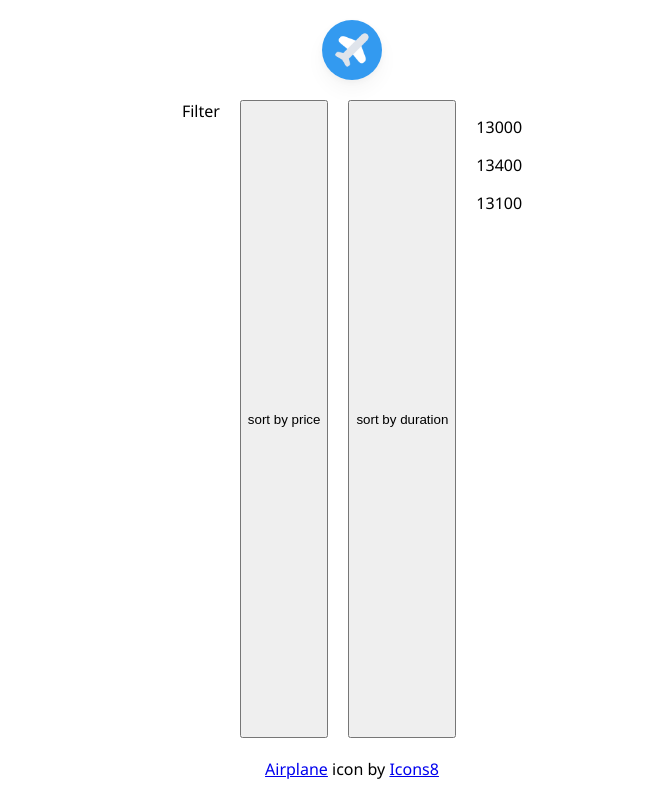
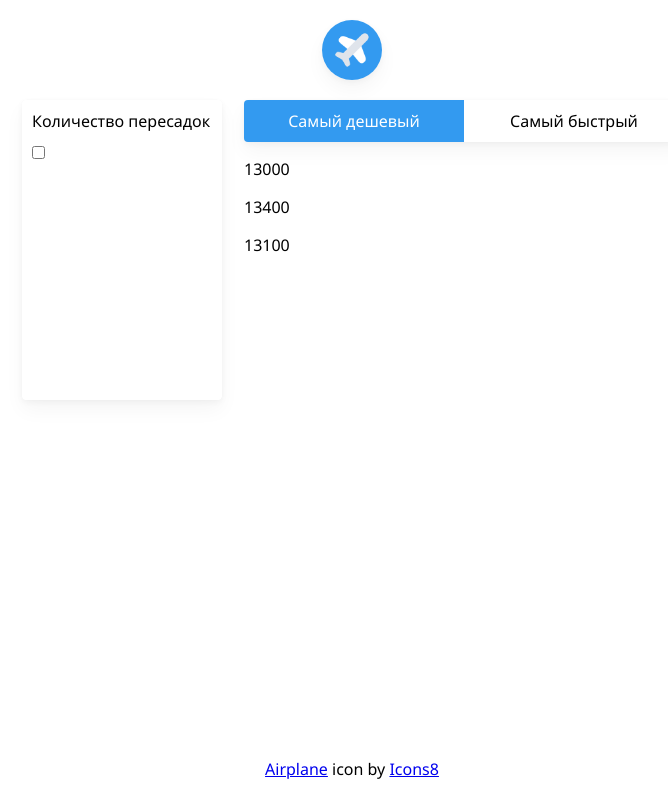
Before and after one commit to zerg41/test-flight-search, a React (Create React App) app: page / in a window 1280 px wide. Shown: the whole page, without its empty margins (288-956 px from the left). Built offline with nearby package versions, Linux system fonts and the light colour scheme.

Commit message:
dev: added sort-switch; added layover-filter (wip)

```diff
--- a/src/app/index.tsx
+++ b/src/app/index.tsx
@@ -4,7 +4,7 @@ import { values } from 'mobx';
 import { observer } from 'mobx-react-lite';
 import { store } from 'store';
 // components
-import { Copyright } from 'components';
+import { Copyright, LayoverFilter, SortSwitch } from 'components';
 // styles
 import airplaneImage from 'assets/images/icons8-airplane-91.png';
 import s from './styles.module.css';
@@ -16,10 +16,10 @@ let App: FC = observer(() => {
         <img className={s.logo} src={airplaneImage} alt='logo' width={60} height={60} />
       </header>
       <main className={s.main}>
-        <div>Filter</div>
-        <button onClick={() => store.sortByPrice()}>sort by price</button>
-        <button onClick={() => store.sortByDuration()}>sort by duration</button>
+        <LayoverFilter />
+
         <div>
+          <SortSwitch />
           {values(store.tickets).map((ticket) => (
             <p key={ticket.id}>{ticket.price}</p>
           ))}
--- a/src/components/index.ts
+++ b/src/components/index.ts
@@ -1 +1,3 @@
+export { SortSwitch } from './sort-switch';
+export { LayoverFilter } from './layover-filter';
 export { Copyright } from './copyright';
--- /dev/null
+++ b/src/components/layover-filter/index.tsx
@@ -0,0 +1,18 @@
+import { FC } from 'react';
+import s from './styles.module.css';
+
+export const LayoverFilter: FC = () => {
+  return (
+    <fieldset className={s.filter}>
+      <div className={s.title}>Количество пересадок</div>
+      <div>
+        <input type='checkbox' title='Все' className={s.input} />
+      </div>
+
+      {/* <input type='checkbox'>Без пересадок</input>
+      <input type='checkbox'>1 пересадка</input>
+      <input type='checkbox'>2 пересадки</input>
+      <input type='checkbox'>3 пересадки</input> */}
+    </fieldset>
+  );
+};
--- /dev/null
+++ b/src/components/layover-filter/styles.module.css
@@ -0,0 +1,23 @@
+.filter {
+  display: flex;
+  flex-direction: column;
+  row-gap: 10px;
+  align-items: flex-start;
+  box-sizing: border-box;
+  padding: 10px;
+  width: 200px;
+  height: 300px;
+  border: 0;
+  border-radius: 4px;
+  box-shadow: 0px 10px 20px rgba(0, 0, 0, 0.04), 0px 2px 6px rgba(0, 0, 0, 0.04),
+    0px 0px 1px rgba(0, 0, 0, 0.04);
+  overflow: hidden;
+}
+
+.title {
+}
+
+.input {
+  padding: 0;
+  margin: 0;
+}
--- /dev/null
+++ b/src/components/sort-switch/index.tsx
@@ -0,0 +1,58 @@
+import React, { FC, useState } from 'react';
+// store
+import { store } from 'store';
+// styles
+import s from './styles.module.css';
+
+enum ESortOption {
+  PRICE = 'price',
+  DURATION = 'duration',
+}
+
+export const SortSwitch: FC = () => {
+  let [selectedSortOption, setSelectedSortOption] = useState<ESortOption>(ESortOption.PRICE);
+
+  function handleSortOptionChange(evt: React.FormEvent<HTMLInputElement>) {
+    let sortOption = evt.currentTarget.value as ESortOption;
+
+    switch (sortOption) {
+      case ESortOption.PRICE:
+        store.sortByPrice();
+        break;
+      case ESortOption.DURATION:
+        store.sortByDuration();
+        break;
+    }
+
+    setSelectedSortOption(sortOption);
+  }
+
+  return (
+    <fieldset name='sort' role='radiogroup' className={s.group}>
+      <label className={`${s.label} ${selectedSortOption === ESortOption.PRICE ? s.checked : ''}`}>
+        Самый дешевый
+        <input
+          type='radio'
+          name='sort'
+          className='visually-hidden'
+          value={ESortOption.PRICE}
+          checked={selectedSortOption === ESortOption.PRICE}
+          onClick={handleSortOptionChange}
+        />
+      </label>
+      <label
+        className={`${s.label} ${selectedSortOption === ESortOption.DURATION ? s.checked : ''}`}
+      >
+        Самый быстрый
+        <input
+          type='radio'
+          name='sort'
+          className='visually-hidden'
+          value={ESortOption.DURATION}
+          checked={selectedSortOption === ESortOption.DURATION}
+          onClick={handleSortOptionChange}
+        />
+      </label>
+    </fieldset>
+  );
+};
--- /dev/null
+++ b/src/components/sort-switch/styles.module.css
@@ -0,0 +1,25 @@
+.group {
+  display: flex;
+  padding: 0;
+  margin: 0;
+  box-sizing: border-box;
+  border: none;
+  border-radius: 4px;
+  box-shadow: 0px 10px 20px rgba(0, 0, 0, 0.04), 0px 2px 6px rgba(0, 0, 0, 0.04),
+    0px 0px 1px rgba(0, 0, 0, 0.04);
+  overflow: hidden;
+}
+
+.label {
+  display: flex;
+  justify-content: center;
+  align-items: center;
+  padding: 10px;
+  width: 200px;
+  cursor: pointer;
+}
+
+.checked {
+  background-color: var(--primary-color);
+  color: white;
+}
--- /dev/null
+++ b/src/constants/index.ts
@@ -0,0 +1,7 @@
+export const LayoverFilterOption = {
+  ALL: 'all',
+  NONE: 'none',
+  ONE_LAYOVER: 'one-layover',
+  TWO_LAYOVER: 'two-layover',
+  THREE_LAYOVER: 'three-layover',
+};
--- a/src/index.css
+++ b/src/index.css
@@ -9,5 +9,16 @@ body,
 }
 
 :root {
-  --base-color: #339af0;
+  --primary-color: #339af0;
 }
+
+.visually-hidden {
+  position: absolute;
+  width: 1px;
+  height: 1px;
+  margin: -1px;
+  border: 0;
+  padding: 0;
+  clip: rect(0 0 0 0);
+  overflow: hidden;
+}
--- a/src/store/index.ts
+++ b/src/store/index.ts
@@ -1,7 +1,13 @@
-import { values } from 'mobx';
+// import { LayoverFilterOption } from 'constants';
 import { types } from 'mobx-state-tree';
 
 const S_SEVEN = 's7';
+
+const filterType = types.union();
+
+// const LayoverFilter = {
+//   ['']
+// }
 
 const FlightInfo = types.model({
   dateStart: types.string,
```
